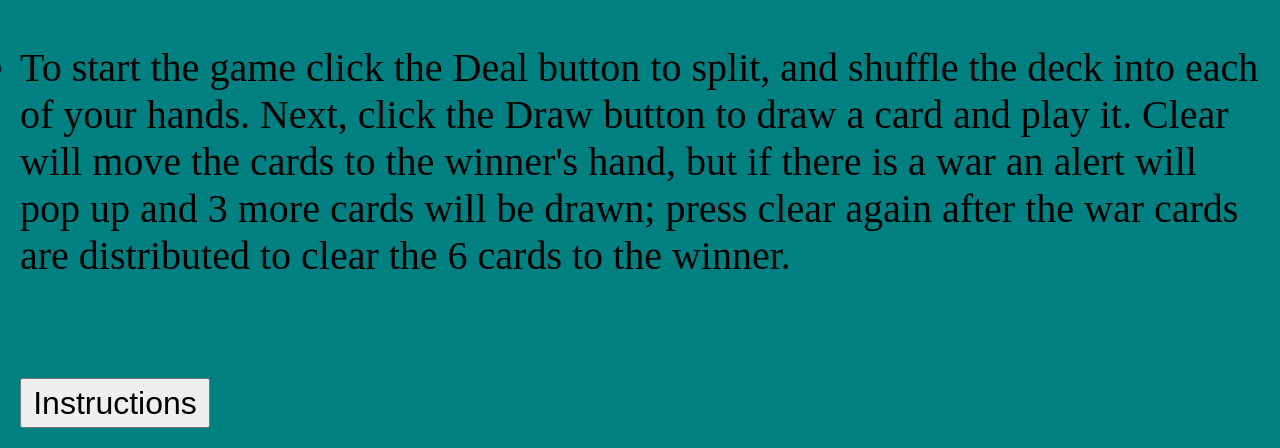
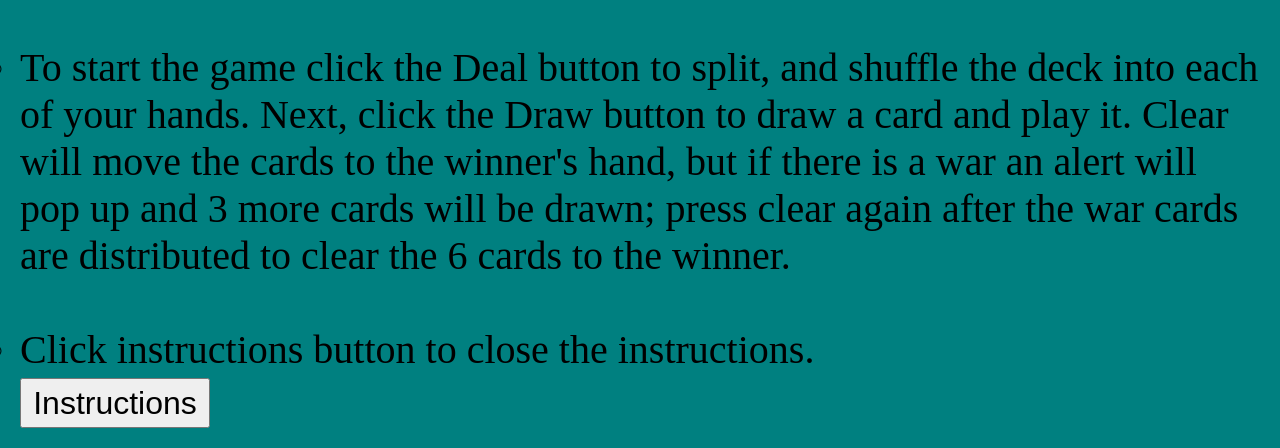
Before and after one commit to RockWilliams/war-card-game, a plain HTML site: page index.html in a window 1280 px wide. Both pictures are taken after a click on the button "Instructions". Shown: the part 352-800 px from the top of the page. Drawn offline with nearby package versions, Linux system fonts and the light colour scheme.

Commit message:
Added another instruction

```diff
--- a/index.html
+++ b/index.html
@@ -16,6 +16,8 @@
         <br />
         <li class="instructions__how">To start the game click the Deal button to split, and shuffle the deck into each of your hands. Next, click the Draw button to draw a card and play it. Clear will move the cards to the winner's hand, but if there is a war an alert will pop up and 3 more cards will be drawn; press clear again after the war cards are distributed to clear the 6 cards to the winner.
         </li>
+        <br />
+        <li>Click instructions button to close the instructions.</li>
     </ul>
     <div class="buttons-title">
         <h1>=== WAR ===</h1>
```
